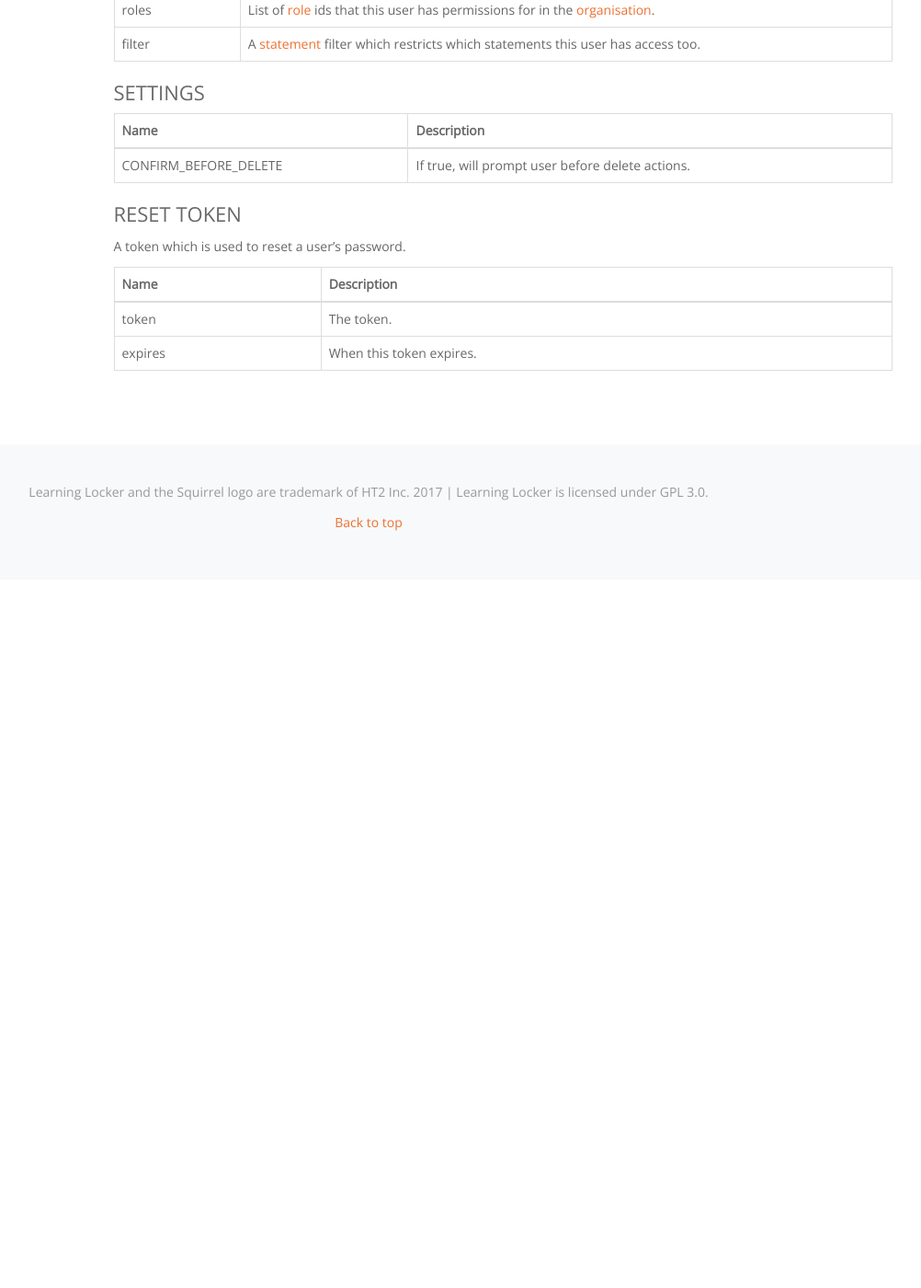
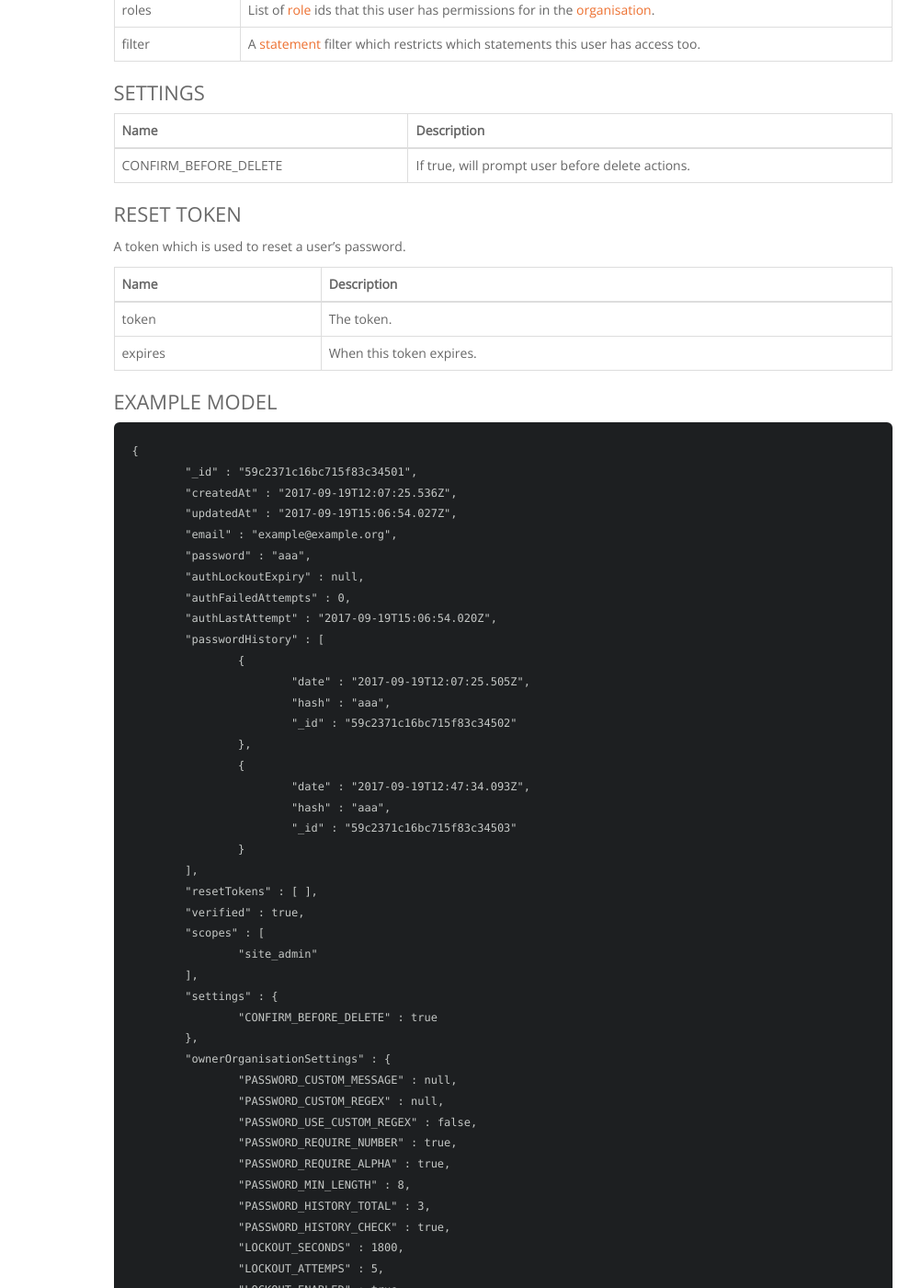
Before and after one commit to LearningLocker/docs, a Jekyll site: the page built from src/http-users.md, in a window 1280 px wide and 1400 px high, scrolled down 1118 px. Shown: the whole window at 92% size, without its empty margins (239-1241 px from the left). Built offline with Jekyll 4.4.1, drawn with Linux system fonts in a browser that asks for light colours; nearby versions of some CDN libraries; our own code applies the rules of GitHub Pages for plain Markdown files; before the commit the page ends 1748 px from its top, so only the background shows below that; some of the changed text lies outside the part shown.

Commit message:
Adds user example.

````diff
--- a/src/http-users.md
+++ b/src/http-users.md
@@ -54,3 +54,68 @@ Name | Description
 --- | ---
 token | The token.
 expires | When this token expires.
+
+### Example Model
+
+```json
+{
+	"_id" : "59c2371c16bc715f83c34501",
+	"createdAt" : "2017-09-19T12:07:25.536Z",
+	"updatedAt" : "2017-09-19T15:06:54.027Z",
+	"email" : "example@example.org",
+	"password" : "aaa",
+	"authLockoutExpiry" : null,
+	"authFailedAttempts" : 0,
+	"authLastAttempt" : "2017-09-19T15:06:54.020Z",
+	"passwordHistory" : [
+		{
+			"date" : "2017-09-19T12:07:25.505Z",
+			"hash" : "aaa",
+			"_id" : "59c2371c16bc715f83c34502"
+		},
+		{
+			"date" : "2017-09-19T12:47:34.093Z",
+			"hash" : "aaa",
+			"_id" : "59c2371c16bc715f83c34503"
+		}
+	],
+	"resetTokens" : [ ],
+	"verified" : true,
+	"scopes" : [
+		"site_admin"
+	],
+	"settings" : {
+		"CONFIRM_BEFORE_DELETE" : true
+	},
+	"ownerOrganisationSettings" : {
+		"PASSWORD_CUSTOM_MESSAGE" : null,
+		"PASSWORD_CUSTOM_REGEX" : null,
+		"PASSWORD_USE_CUSTOM_REGEX" : false,
+		"PASSWORD_REQUIRE_NUMBER" : true,
+		"PASSWORD_REQUIRE_ALPHA" : true,
+		"PASSWORD_MIN_LENGTH" : 8,
+		"PASSWORD_HISTORY_TOTAL" : 3,
+		"PASSWORD_HISTORY_CHECK" : true,
+		"LOCKOUT_SECONDS" : 1800,
+		"LOCKOUT_ATTEMPS" : 5,
+		"LOCKOUT_ENABLED" : true
+	},
+	"organisationSettings" : [
+		{
+			"organisation" : "59c2371c16bc715f83c34504",
+			"_id" : "59c2371c16bc715f83c34505",
+			"filter" : "{}",
+			"roles" : [ ],
+			"scopes" : [
+				"all"
+			]
+		}
+	],
+	"organisations" : [
+		"59c2371c16bc715f83c34504",
+		"59c2371c16bc715f83c34506",
+		"59c2371c16bc715f83c34507"
+	],
+	"ownerOrganisation" : "59c2371c16bc715f83c34504"
+}
+```
````
